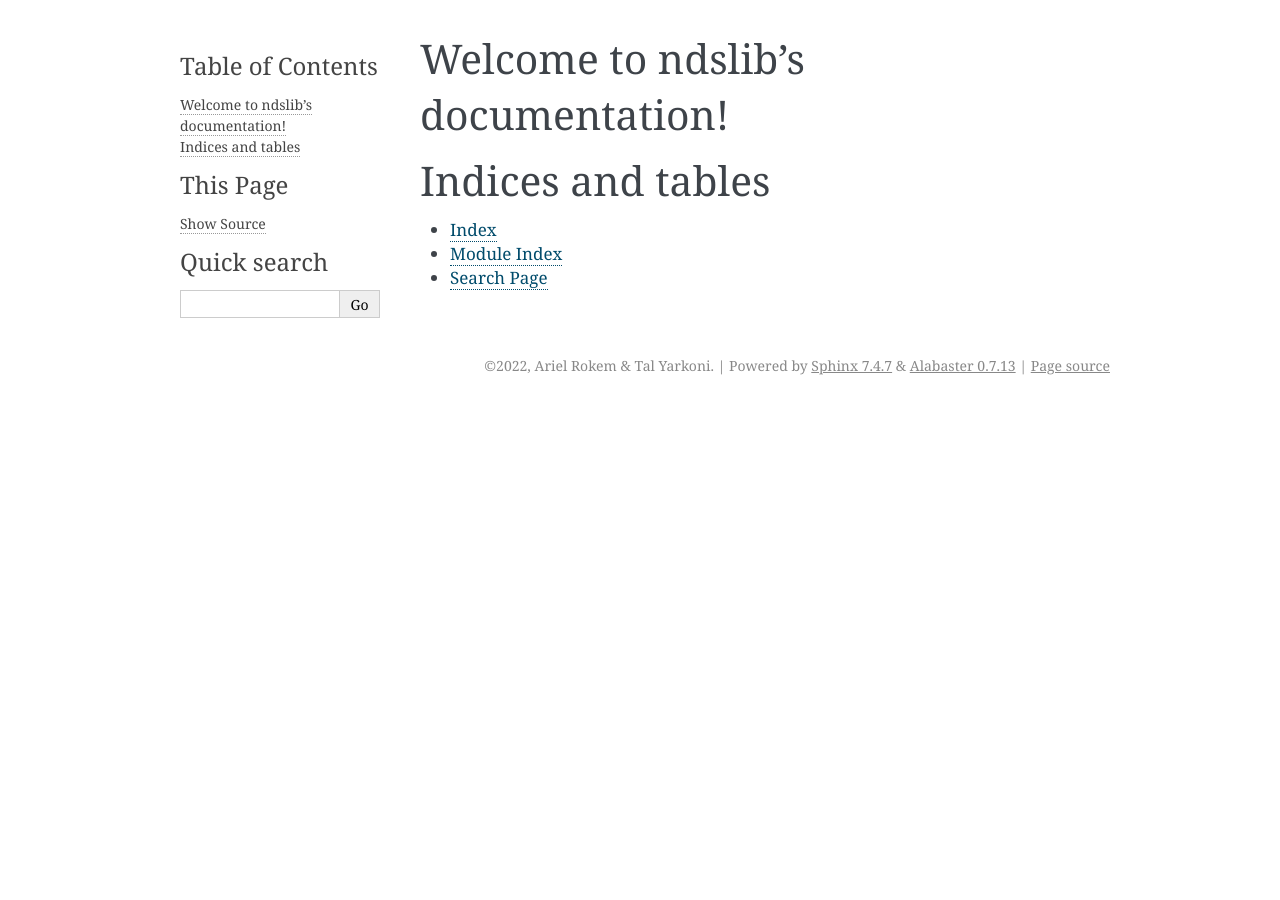
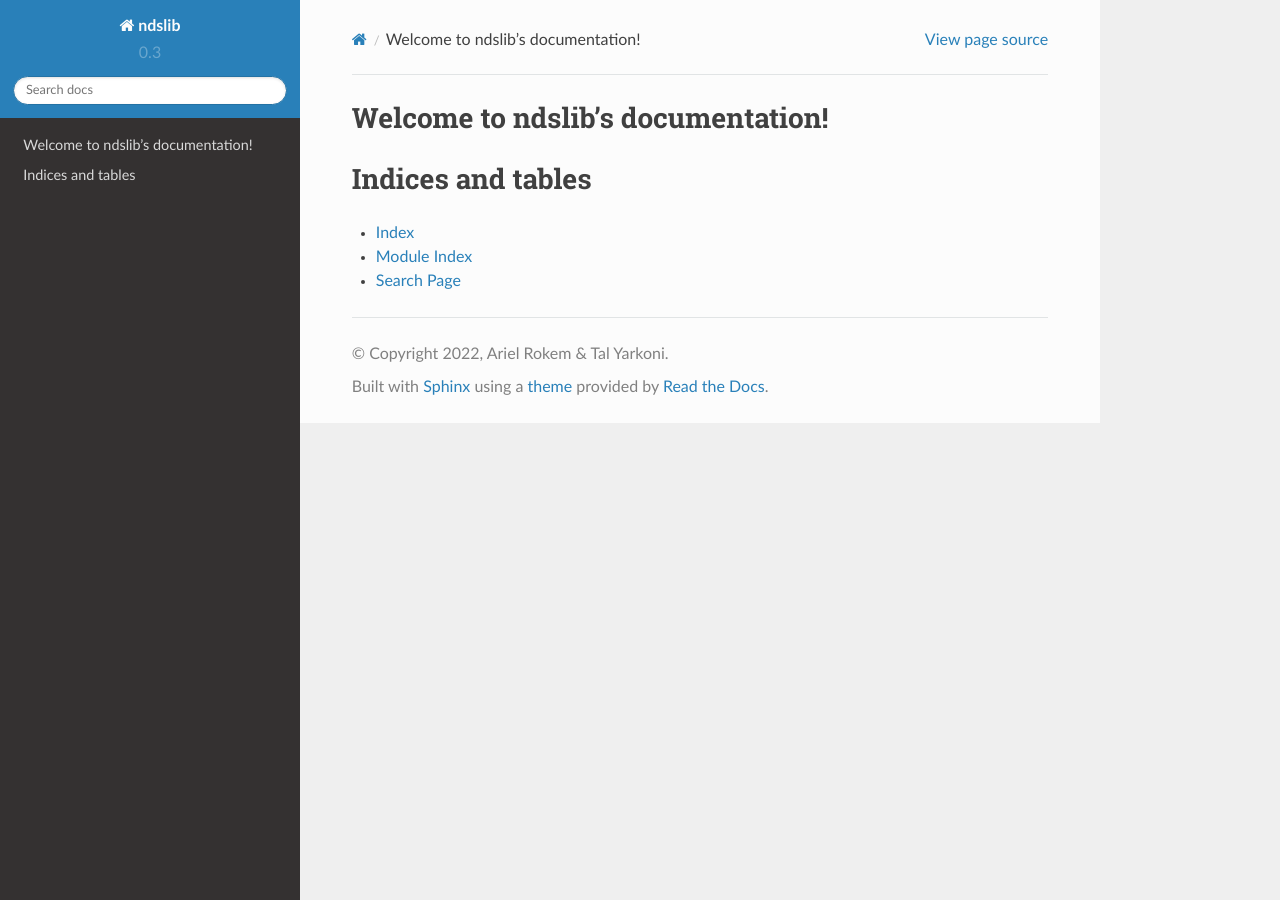
Before and after one commit to neuroimaging-data-science/ndslib, a Sphinx documentation site: the page built from docs/source/index.rst, in a window 1280 px wide. Built offline with Sphinx 7.4.7 and the Read the Docs theme 2.0.0, drawn with Linux system fonts in a browser that asks for light colours; the version number is read from the project's files by our own code.

Commit message:
Use RTD sphinx theme.

```diff
--- a/docs/source/conf.py
+++ b/docs/source/conf.py
@@ -28,8 +28,10 @@ author = 'Ariel Rokem & Tal Yarkoni'
 # extensions coming with Sphinx (named 'sphinx.ext.*') or your custom
 # ones.
 extensions = [
+    'sphinx.ext.autodoc',
+    'sphinx.ext.autosummary',
+    'numpydoc',
 ]
-
 # Add any paths that contain templates here, relative to this directory.
 templates_path = ['_templates']
 
@@ -44,7 +46,15 @@ exclude_patterns = []
 # The theme to use for HTML and HTML Help pages.  See the documentation for
 # a list of builtin themes.
 #
-html_theme = 'alabaster'
+html_theme = 'sphinx_rtd_theme'
+
+# Theme options are theme-specific and customize the look and feel of a theme
+# further.  For a list of options available for each theme, see the
+# documentation.
+#html_theme_options = {}
+
+# Add any paths that contain custom themes here, relative to this directory.
+html_theme_path = [sphinx_rtd_theme.get_html_theme_path()]
 
 # Add any paths that contain custom static files (such as style sheets) here,
 # relative to this directory. They are copied after the builtin static files,
--- a/setup.cfg
+++ b/setup.cfg
@@ -34,6 +34,9 @@ install_requires =
     pandas
     seaborn
     sphinx
+    numpydoc
+    sphinx_rtd_theme
+    sphinx_copybutton
 
 zip_safe = False
 include_package_data = True
```
Also changed, not shown: 1 other file.
